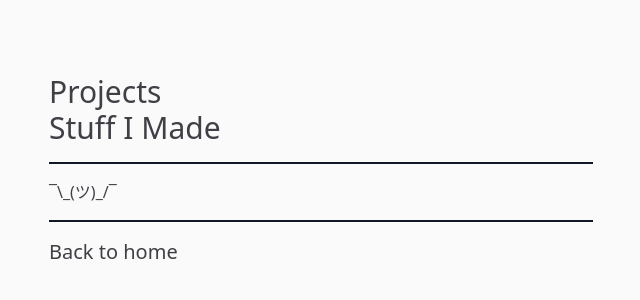
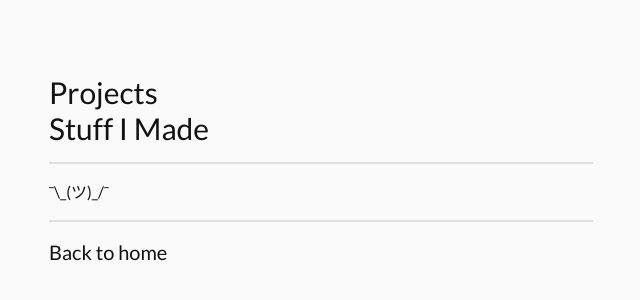
Before and after one commit to IsaTippens/dev-portfolio, a SvelteKit app: page /projects in a window 1280 px wide. Shown: the part 230-530 px from the top of the page, without its empty margins (319-959 px from the left). Built offline with nearby package versions, Linux system fonts and the light colour scheme.

Commit message:
New font and Styles

```diff
--- a/src/app.css
+++ b/src/app.css
@@ -1,10 +1,73 @@
 /* Write your global styles here, in PostCSS syntax */
 @tailwind base;
+@layer base {
+  /* add all Lato fonts */
+  @font-face {
+    font-family: 'Lato';
+    font-style: normal;
+    font-weight: 400;
+    font-display: swap;
+    src: url('/fonts/Lato-Regular.ttf') format('truetype');
+  }
+  @font-face {
+    font-family: 'Lato';
+    font-style: normal;
+    font-weight: 700;
+    font-display: swap;
+    src: url('/fonts/Lato-Bold.ttf') format('truetype');
+  }
+  @font-face {
+    font-family: 'Lato';
+    font-style: italic;
+    font-weight: 400;
+    font-display: swap;
+    src: url('/fonts/Lato-Italic.ttf') format('truetype');
+  }
+  @font-face {
+    font-family: 'Lato';
+    font-style: italic;
+    font-weight: 700;
+    font-display: swap;
+    src: url('/fonts/Lato-BoldItalic.ttf') format('truetype');
+  }
+  @font-face {
+    font-family: 'Lato';
+    font-style: normal;
+    font-weight: 900;
+    font-display: swap;
+    src: url('/fonts/Lato-Black.ttf') format('truetype');
+  }
+  @font-face {
+    font-family: 'Lato';
+    font-style: italic;
+    font-weight: 900;
+    font-display: swap;
+    src: url('/fonts/Lato-BlackItalic.ttf') format('truetype');
+  }
+  @font-face {
+    font-family: 'Lato';
+    src: url('/fonts/Lato-Light.ttf') format('truetype');
+    font-weight: 300;
+    font-style: normal;
+    font-display: swap;
+  }
+  @font-face {
+    font-family: 'Lato';
+    src: url('/fonts/Lato-LightItalic.ttf') format('truetype');
+    font-weight: 300;
+    font-style: italic;
+    font-display: swap;
+  }
+}
 @tailwind components;
 @tailwind utilities;
 
 .highlight-text {
   @apply text-transparent bg-clip-text bg-gradient-to-r from-cyan-600 to-blue-500 dark:bg-gradient-to-r from-blue-500 to-cyan-600;
+}
+
+body {
+@apply font-lato bg-light dark:bg-dark;;
 }
 
 .highlight-faint {
@@ -19,28 +82,23 @@
   @apply marker:text-cyan-600 list-disc pl-4;
 }
 
-
 .card {
   @apply mt-2 p-[3px] border-b;
 }
 .card-inner{
-  @apply p-4 dark:bg-black rounded-sm;
+  @apply p-4 dark:bg-dark rounded-sm;
 }
 
 .blog-header {
-  @apply border-b w-full py-4 bg-neutral-50 dark:bg-black;
+  @apply border-b w-full py-4 bg-light dark:bg-dark;
 }
 
 .blog-body {
   @apply my-4;
 }
 
-body {
-  @apply bg-neutral-50 dark:bg-black;
-}
-
 p, a, li, span {
-  @apply text-zinc-700 dark:text-white;
+  @apply text-light-text dark:text-dark-text;
 }
 
 .all-prose {
@@ -48,15 +106,11 @@ p, a, li, span {
 }
 
 .prose h1, .prose h2, .prose h3, .prose p {
-  @apply m-0 dark:text-white ;
-}
-
-.prose h1 , .prose h2 {
-  @apply my-2
+  @apply dark:text-white font-bold;
 }
 
 .prose p {
-  @apply text-justify
+  @apply text-justify font-normal;
 }
 
 .prose img {
--- a/src/lib/components/Divider.svelte
+++ b/src/lib/components/Divider.svelte
@@ -1 +1 @@
-<div class="w-full h-0.5 bg-gray-900 my-4 dark:bg-white"/>
+<div class="w-full h-0.5 bg-light-divider my-4 dark:bg-dark-divider"/>
```
